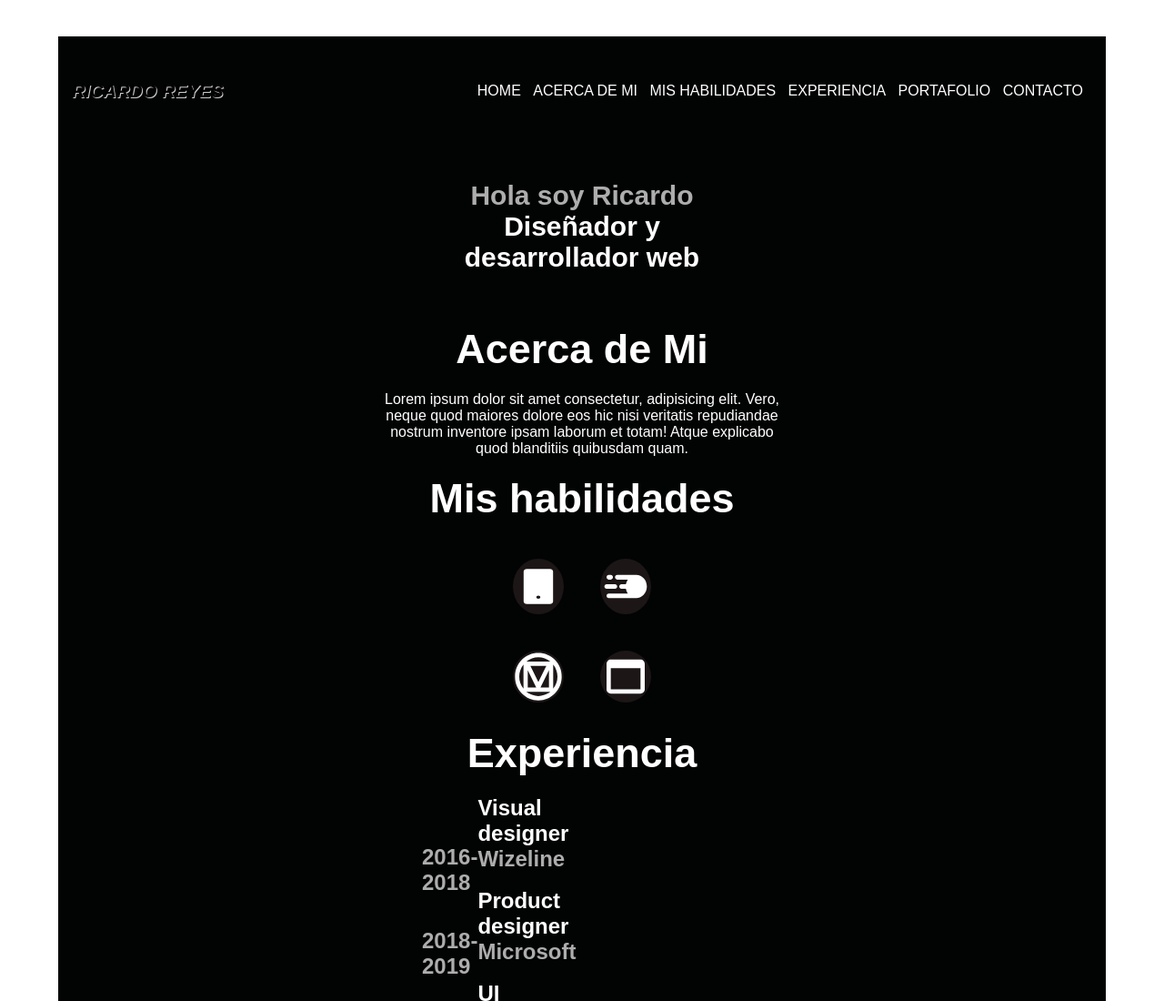
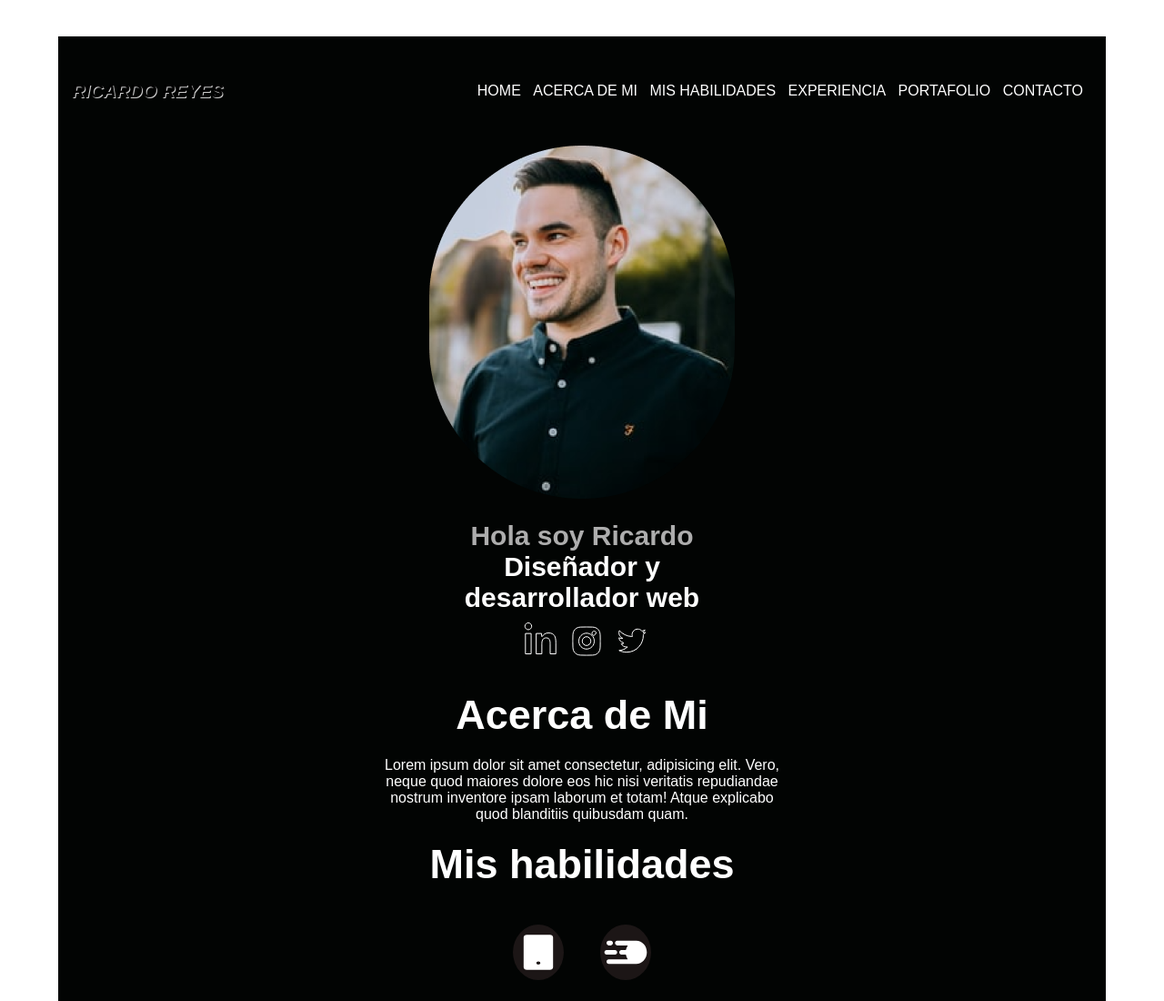
Before and after one commit to gato880518/Ricardo-7, a plain HTML site: page index.html in a window 1280 px wide. Shown: the top 1100 px of the page at 91% size. Drawn offline with Linux system fonts and the light colour scheme; files whose address does not match are found by name.

Commit message:
le agreque unas imagenes

```diff
--- a/index.html
+++ b/index.html
@@ -64,7 +64,7 @@
 
         <section class="containerLogo">
             <div class="logo45">
-                <img src="/Imagenes/Rectangle 1.png" alt="">
+                <img src="/Imágenes/Rectangle 45.png" alt="">
 
             </div>
 
@@ -77,16 +77,16 @@
 
             <div class="logos">
                 <div class="linkedin margin">
-                    <img src="/Iconos/linkedin.svg" alt="">
+                    <img src="/Íconos/linkedin.svg" alt="">
                 </div>
 
                 <div class="instagram margin">
-                    <img src="/Iconos/instagram.svg" alt="">
+                    <img src="/Íconos/instagram.svg" alt="">
                 </div>
 
 
                 <div class="twitter margin">
-                    <img src="/Iconos/twitter.svg" alt="">
+                    <img src="/Íconos/twitter.svg" alt="">
 
                 </div>
 
```
